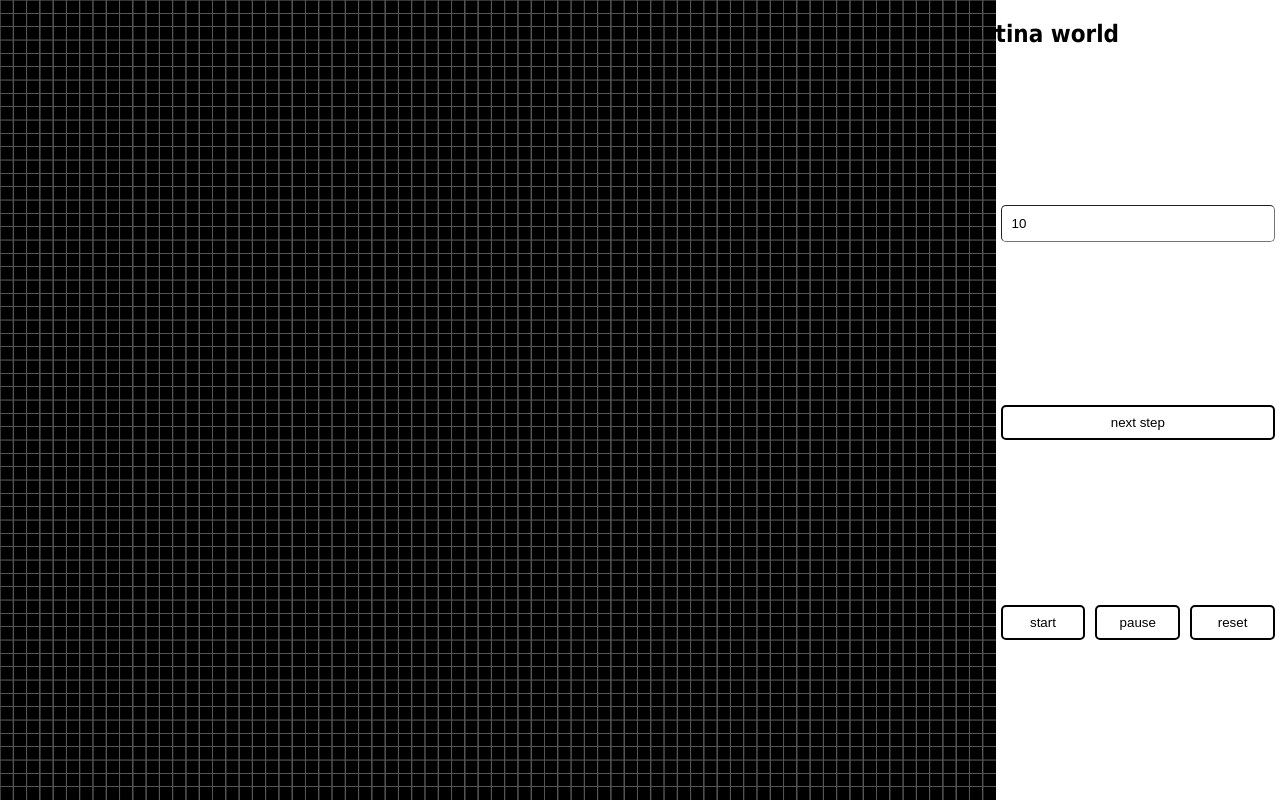
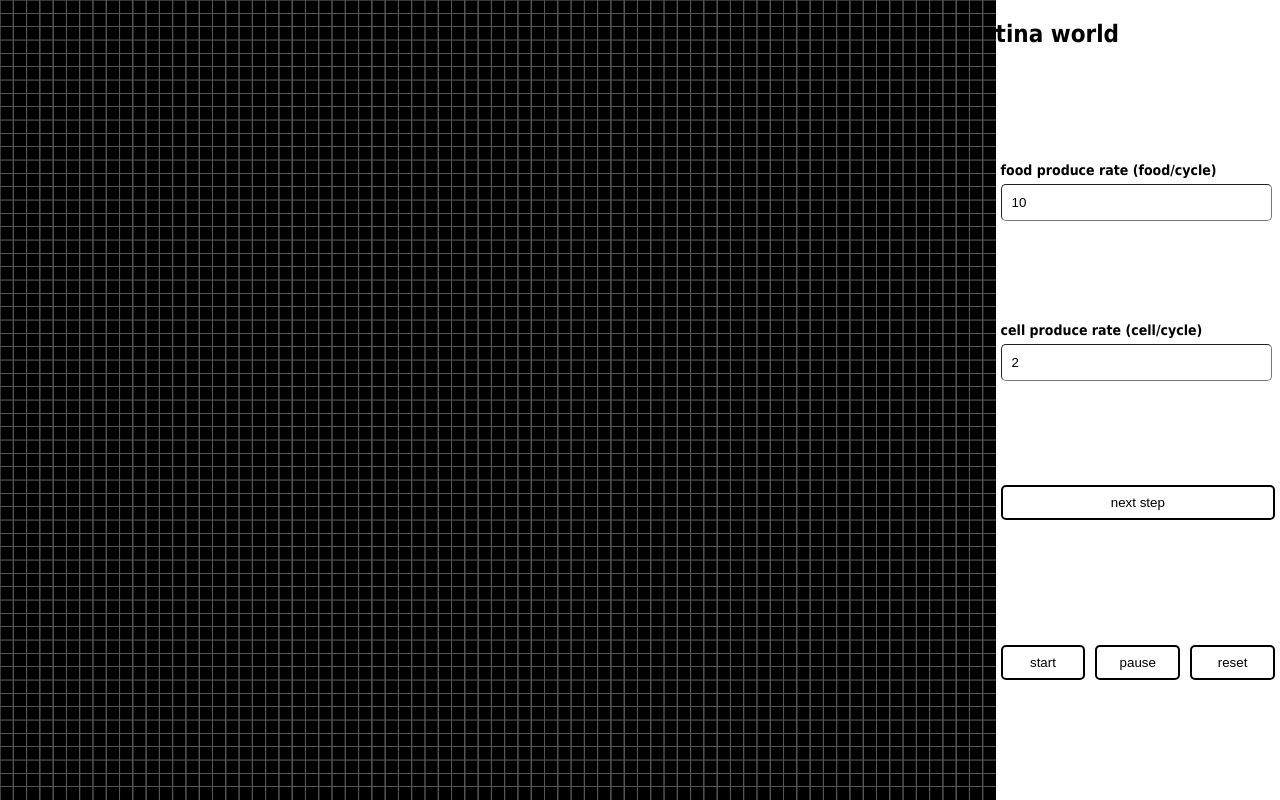
Before and after one commit to mr-exception/tina-doc, a React (Create React App) app: page / in a window 1280 px wide. Built offline with nearby package versions, Linux system fonts and the light colour scheme; the HTML template or start-up script is replaced by a standard one.

Commit message:
worked on input numbers

```diff
--- a/src/App.tsx
+++ b/src/App.tsx
@@ -11,6 +11,7 @@ const default_cols: number = 75;
 export default () => {
   const [configs, set_configs] = useState({
     food_rate: 10,
+    cell_rate: 2,
   });
 
   // food generation and data
--- a/src/Components/ControlPanel.tsx
+++ b/src/Components/ControlPanel.tsx
@@ -9,10 +9,12 @@ interface IControlPanel {
   nextStep: Function;
   configs: {
     food_rate: number;
+    cell_rate: number;
   };
 }
 const ControlPanel: React.FC<IControlPanel> = (props) => {
   const [food_rate, set_food_rate] = useState(props.configs.food_rate);
+  const [cell_rate, set_cell_rate] = useState(props.configs.cell_rate);
 
   const updateConfigs = () => {
     props.configChanged({
@@ -35,7 +37,20 @@ const ControlPanel: React.FC<IControlPanel> = (props) => {
               onNumberChange={(value: number) => {
                 set_food_rate(value);
               }}
-              placeHolder="food popularity"
+              title="food produce rate (food/cycle)"
+              placeHolder="1"
+            />
+          </Col>
+        </Row>
+        <Row>
+          <Col>
+            <NumberInput
+              value={cell_rate}
+              onNumberChange={(value: number) => {
+                set_cell_rate(value);
+              }}
+              title="cell produce rate (cell/cycle)"
+              placeHolder="1"
             />
           </Col>
         </Row>
--- a/src/Elements/Inputs/Inputs.css
+++ b/src/Elements/Inputs/Inputs.css
@@ -4,4 +4,10 @@
   border-width: 1px;
   height: 15px;
   padding: 10px;
+  width: calc(100% - 35px);
 }
+.label {
+  margin: 5px;
+  font-size: 14px;
+  font-weight: bold;
+}
--- a/src/Elements/Inputs/Number.tsx
+++ b/src/Elements/Inputs/Number.tsx
@@ -5,10 +5,18 @@ type INumber = {
   value: number;
   onNumberChange: (value: number) => void;
   placeHolder: string;
+  title: string;
 };
 
-const Number: React.FC<INumber> = ({ value, onNumberChange, placeHolder }) => {
+const Number: React.FC<INumber> = ({
+  value,
+  onNumberChange,
+  placeHolder,
+  title,
+}) => {
   return (
+    <div>
+      <label className="label">{title}</label>
       <input
         className="input"
         type="number"
@@ -18,6 +26,7 @@ const Number: React.FC<INumber> = ({ value, onNumberChange, placeHolder }) => {
         }}
         placeholder={placeHolder}
       />
+    </div>
   );
 };
 
```
Also changed, not shown: src/Models/Cell.ts (added, +12 -0 lines). Lines whose indentation alone changed are shown as unchanged.
